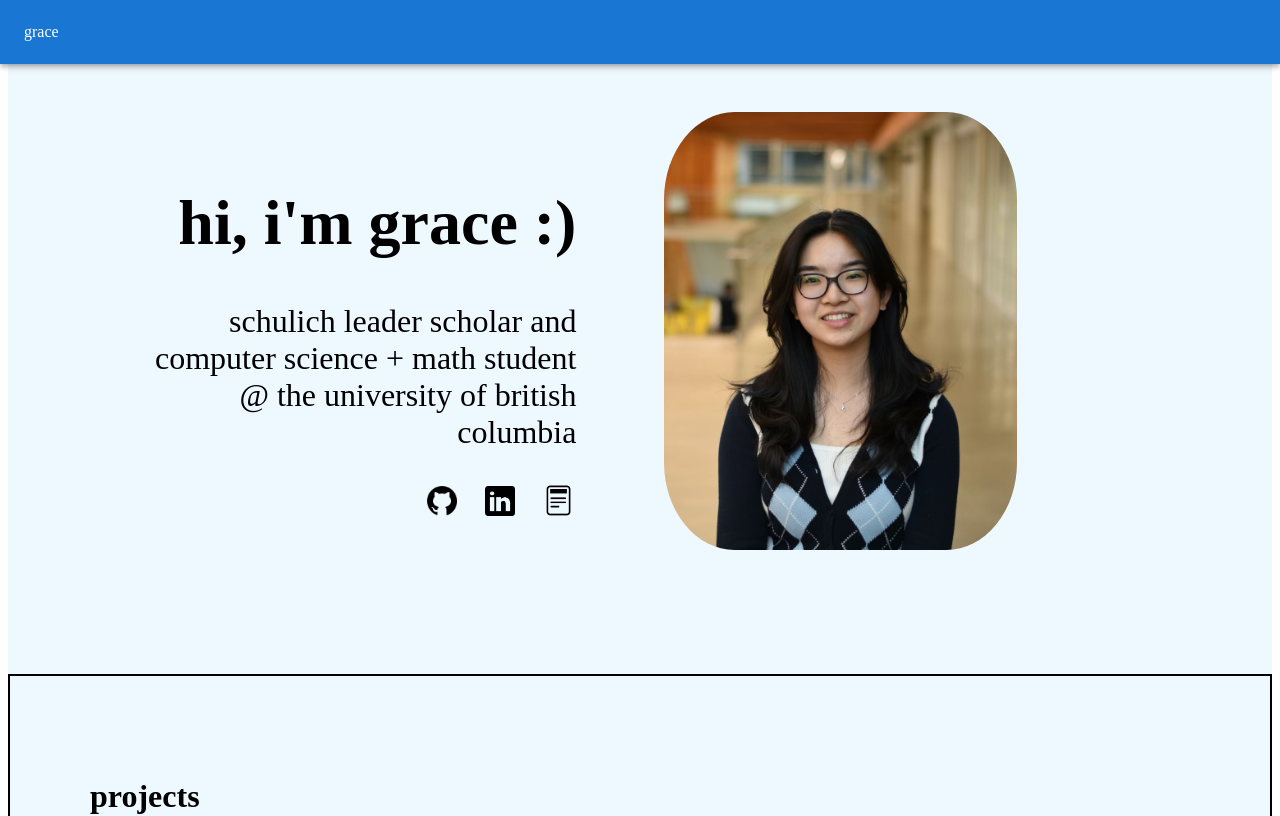
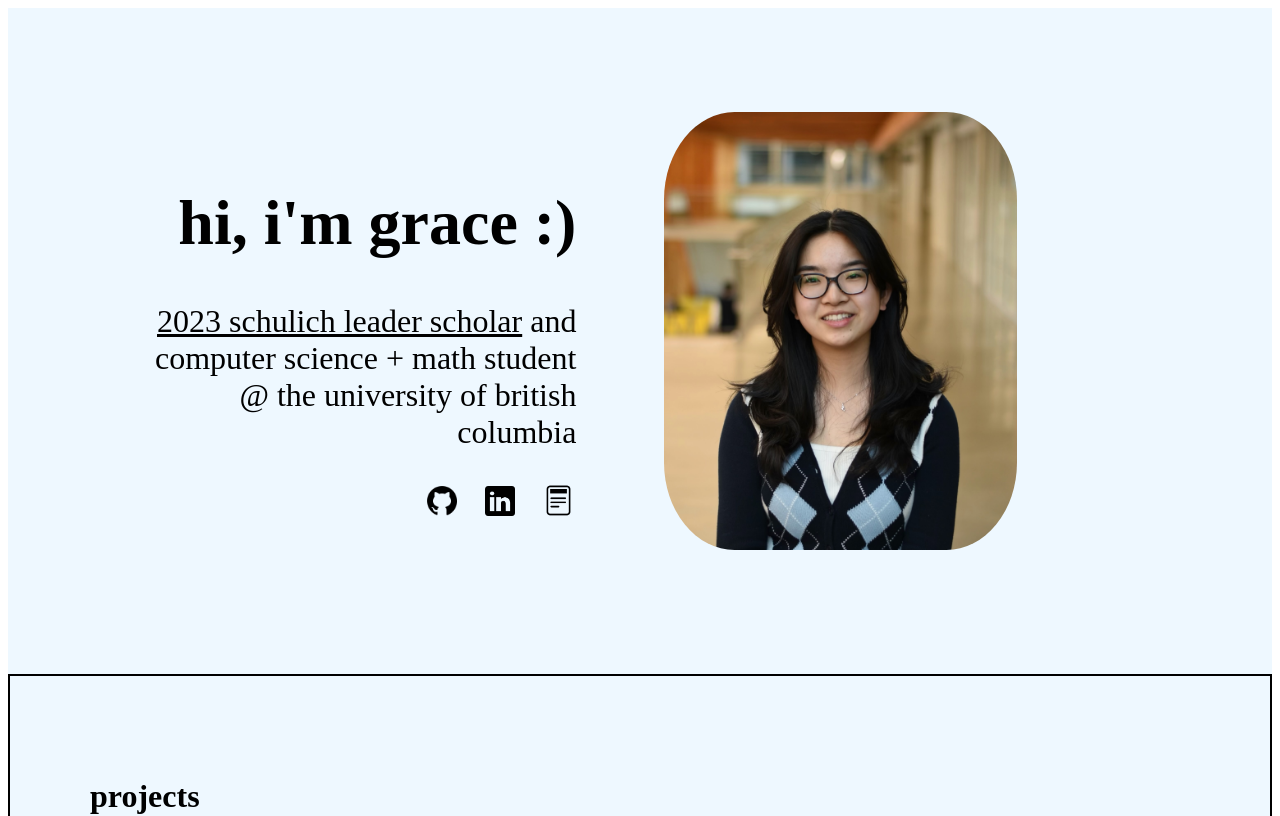
Before and after one commit to gracetxgao/portfolio, a React (Vite) app: page / in a window 1280 px wide. Shown: the top 816 px of the page. Built offline with nearby package versions, Linux system fonts and the light colour scheme; the HTML template or start-up script is replaced by a standard one.

Commit message:
added link to intro

```diff
--- a/src/App.tsx
+++ b/src/App.tsx
@@ -19,7 +19,7 @@ const theme = createTheme({
 const App = () => {
 	return (
         <ThemeProvider theme={theme}>
-            <NavBar />
+            {/* <NavBar /> */}
             <Box sx={{ width: '100%', backgroundColor: '#EEF8FF'}}>
                 <Stack spacing={2}>
                     <IntroductionPanel />
--- a/src/components/IntroductionPanel.tsx
+++ b/src/components/IntroductionPanel.tsx
@@ -11,7 +11,9 @@ const IntroductionPanel = () => {
                 <Grid item xs={6} sm={6} p={5} textAlign={'end'}>
                     <div>
                         <h1 style={{ fontSize: '400%', marginRight: '5%' }}>hi, i'm grace :)</h1>
-                        <p style={{ fontSize: '200%', marginLeft: '5%', marginRight: '5%' }}>schulich leader scholar and computer science + math student @ the university of british columbia</p>
+                        <p style={{ fontSize: '200%', marginLeft: '5%', marginRight: '5%' }}>
+                            <a href='https://www.tricitynews.com/local-news/port-moody-grad-receives-100k-scholarship-for-science-studies-7203967' target="_blank" style={{ color: 'black' }}>2023 schulich leader scholar</a> and
+                            computer science + math student @ the university of british columbia</p>
                         <div style={{ marginRight: '5%' }}>
                             <a href="https://github.com/gracetxgao" target="_blank">
                                 <img src={github} width={'8%'} style={{ paddingRight: '5%'}}/>
```
